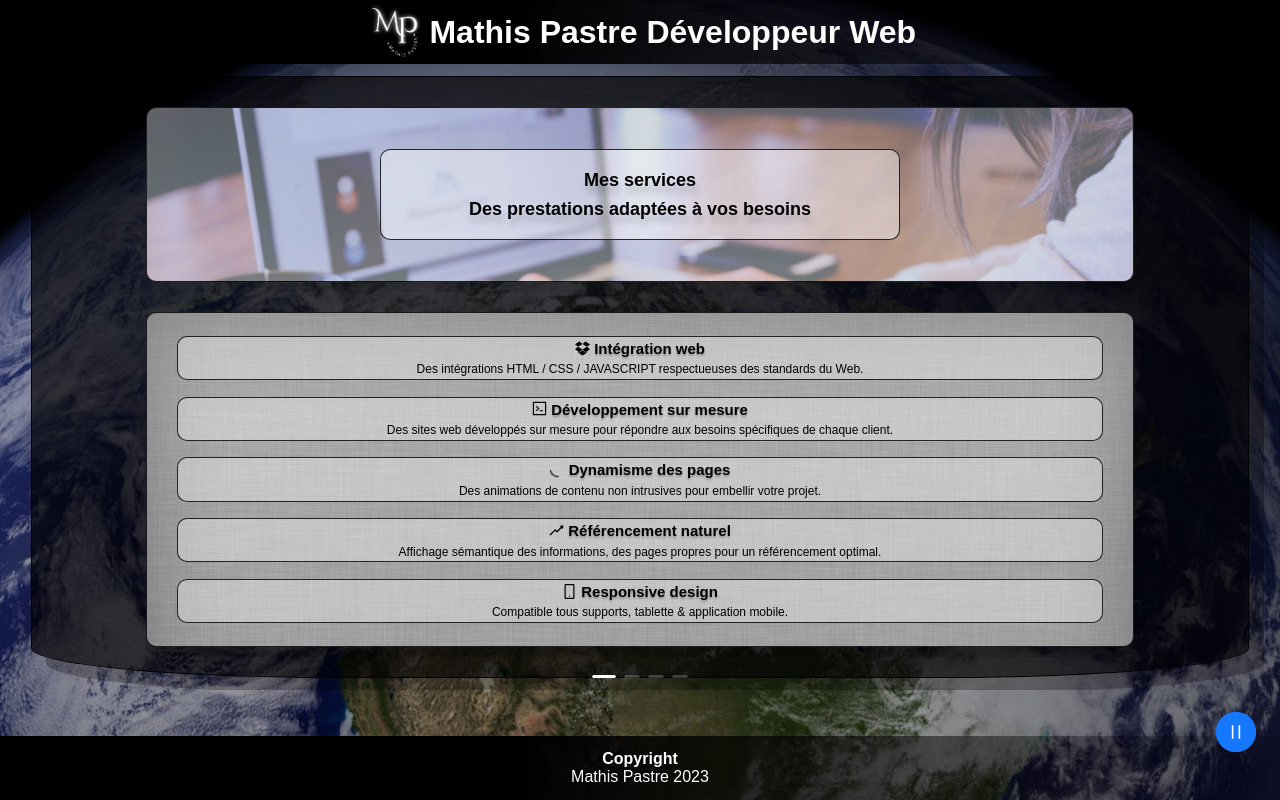
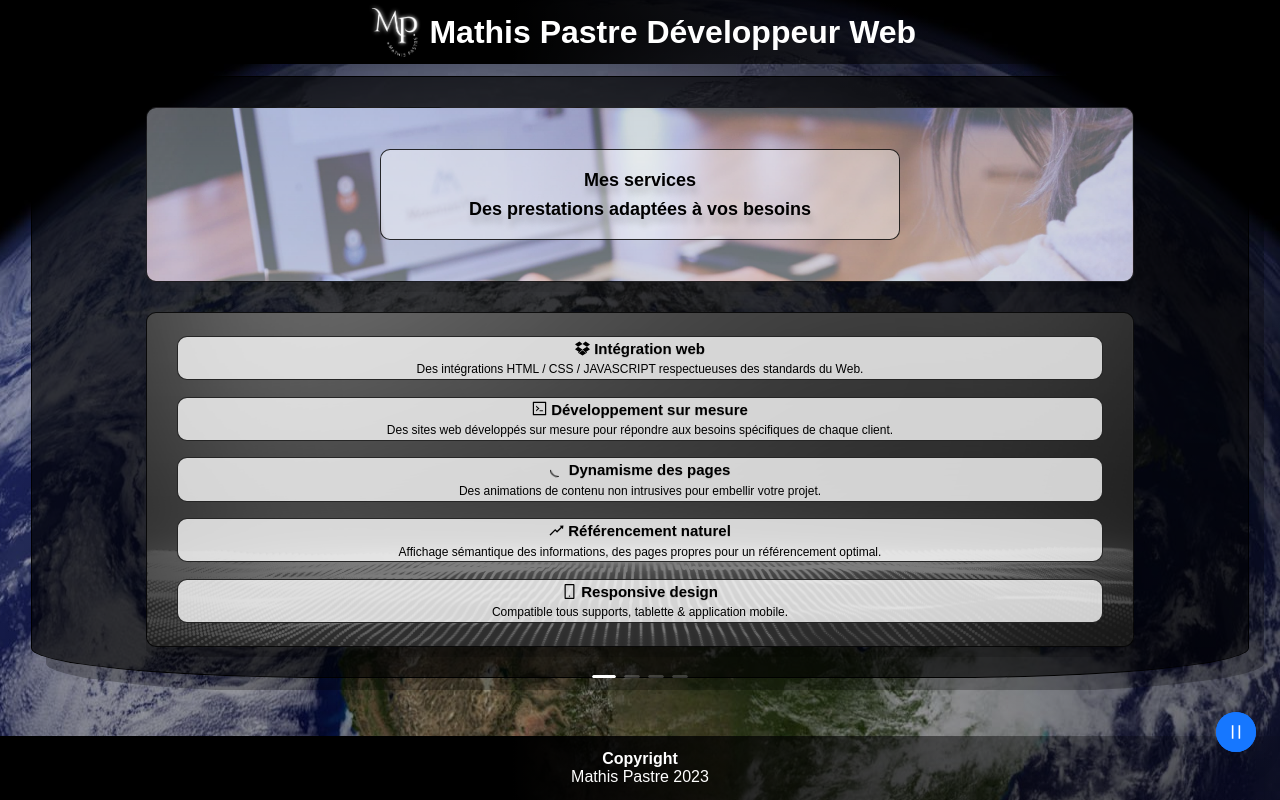
Before and after one commit to MathisPastreNelson/portfolio-mathis-pastre, a React (Create React App) app: page / in a window 1280 px wide. Built offline with nearby package versions, Linux system fonts and the light colour scheme; a web font is replaced by a local one.

Commit message:
amélioration bg et text shadow h3

```diff
--- a/src/style/_backgrounds.scss
+++ b/src/style/_backgrounds.scss
@@ -1,10 +1,8 @@
 .services_bg {
-  background: linear-gradient(
-      rgba(255, 255, 255, 0.418),
-      rgba(255, 255, 255, 0.329)
-    ),
+  background: linear-gradient(rgba(0, 0, 0, 0.473), rgba(0, 0, 0, 0.514)),
     url("../assets/bg-general.png");
   background-size: cover;
+  background-position: 50% 75%;
 }
 
 .bgBanner1 {
--- a/src/style/_main.scss
+++ b/src/style/_main.scss
@@ -75,7 +75,7 @@ h2 {
 }
 
 h3 {
-  text-shadow: 0px 2px 2px rgba(0, 0, 0, 0.267);
+  text-shadow: 0px 1px 1px rgba(0, 0, 0, 0.123);
   font-size: 15px;
 }
 
@@ -99,7 +99,7 @@ div > p {
 }
 
 .article > .titleArticle {
-  background-color: rgba(255, 255, 255, 0.356);
+  background-color: rgba(255, 255, 255, 0.788);
   width: 95%;
   border-radius: 10px;
   border: solid 1px rgba(0, 0, 0, 0.822);
--- a/src/style/index.css
+++ b/src/style/index.css
@@ -1,6 +1,7 @@
 .services_bg {
-  background: linear-gradient(rgba(255, 255, 255, 0.418), rgba(255, 255, 255, 0.329)), url("../assets/bg-general.png");
+  background: linear-gradient(rgba(0, 0, 0, 0.473), rgba(0, 0, 0, 0.514)), url("../assets/bg-general.png");
   background-size: cover;
+  background-position: 50% 75%;
 }
 
 .bgBanner1 {
@@ -154,7 +155,7 @@ h2 {
 }
 
 h3 {
-  text-shadow: 0px 2px 2px rgba(0, 0, 0, 0.267);
+  text-shadow: 0px 1px 1px rgba(0, 0, 0, 0.123);
   font-size: 15px;
 }
 
@@ -178,7 +179,7 @@ div > p {
 }
 
 .article > .titleArticle {
-  background-color: rgba(255, 255, 255, 0.356);
+  background-color: rgba(255, 255, 255, 0.788);
   width: 95%;
   border-radius: 10px;
   border: solid 1px rgba(0, 0, 0, 0.822);
```
Also changed, not shown: src/assets/bg-general.png, 1 other file (tests, documents, lock files or other folders).
